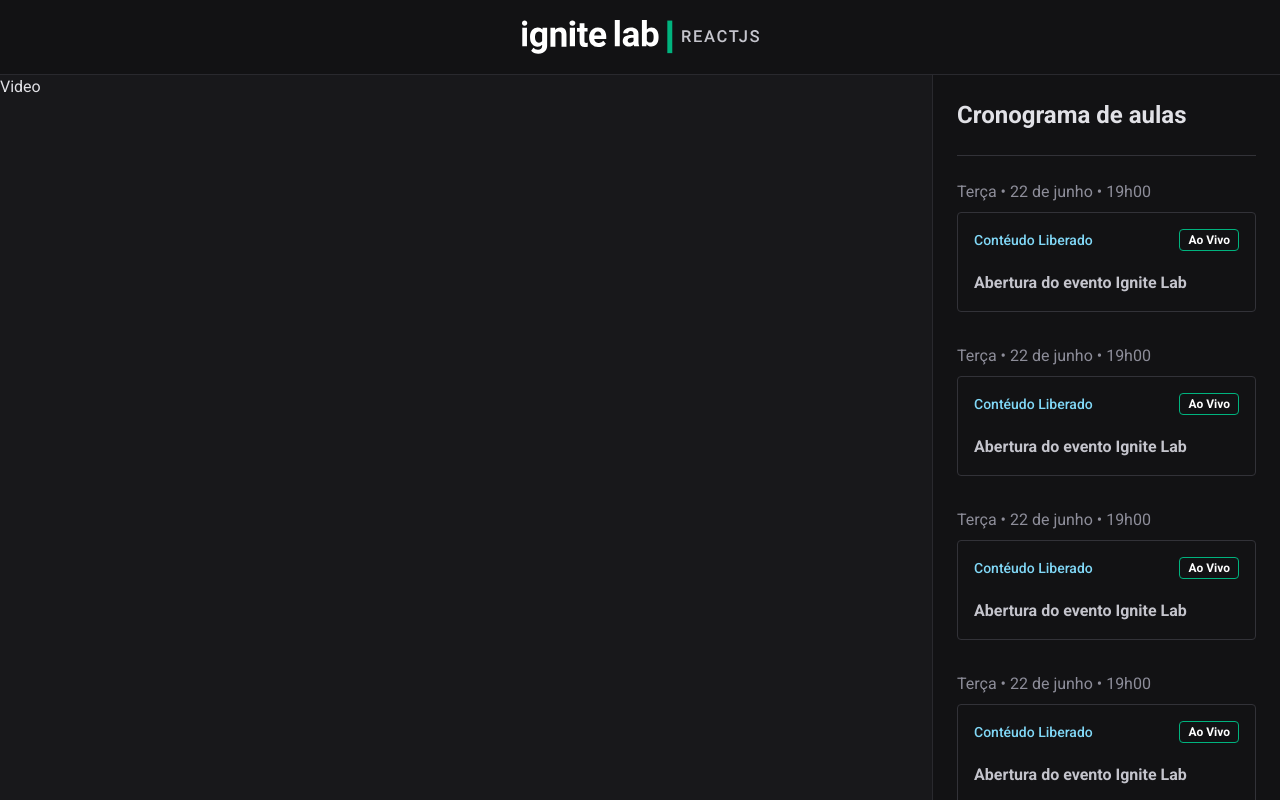
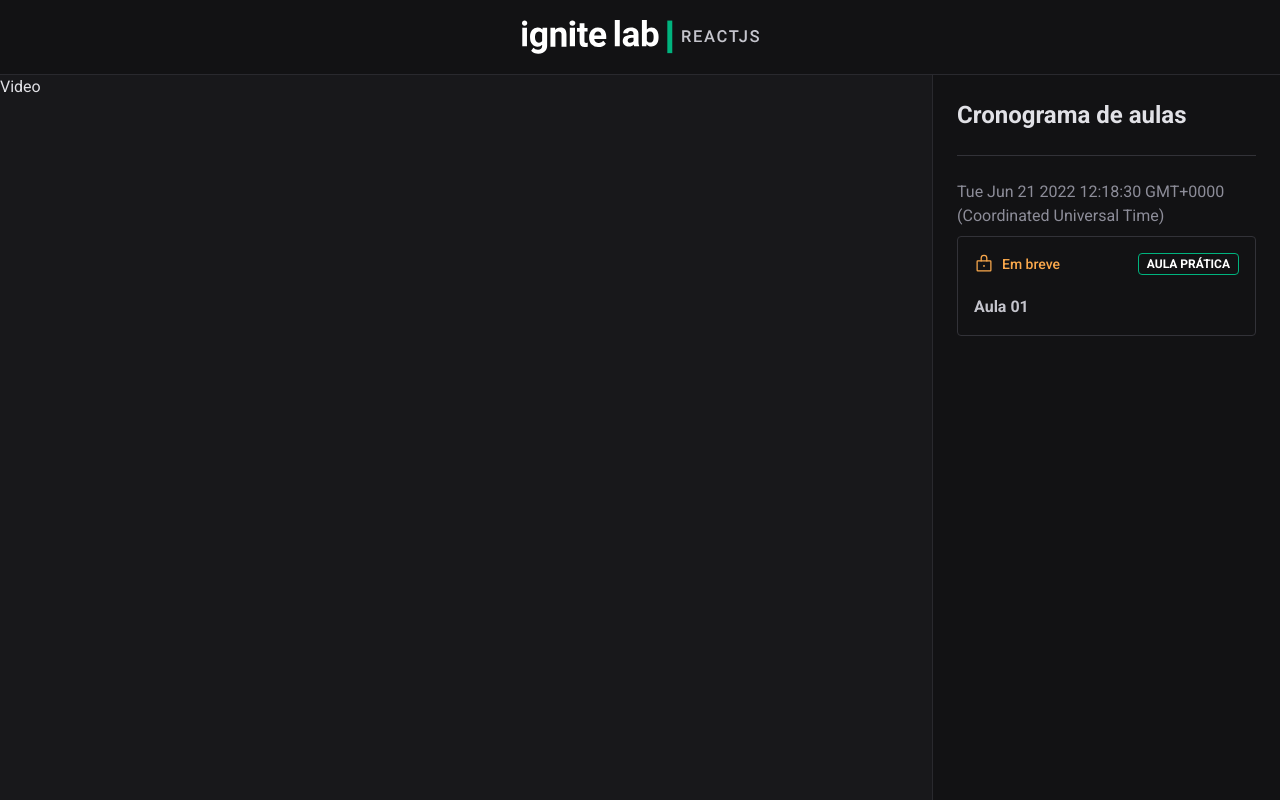
Before and after one commit to PauloMarquess/Ignite-Lab, a React (Vite) app: page / in a window 1280 px wide. Shown: the top 800 px of the page. Built offline with nearby package versions, Linux system fonts and the light colour scheme.

Commit message:
feat: criado e estruturado o components lessons fazendo as devidas operações ternárias

```diff
--- a/src/components/Lesson.tsx
+++ b/src/components/Lesson.tsx
@@ -1,19 +1,35 @@
-const Lesson = () => {
+import { CheckCircle, Lock } from "phosphor-react";
+
+interface LessonProps {
+  title: string;
+  slug: string;
+  availableAt: Date;
+  type: "live" | "class";
+}
+
+const Lesson = (props: LessonProps) => {
+  const isLessonAvailable = false;
   return (
     <a href="#">
-      <span className="text-gray-300">Terça • 22 de junho • 19h00</span>
+      <span className="text-gray-300">{props.availableAt.toString()}</span>
       <div className=" rounded border border-gray-500 p-4 mt-2">
         <header className="flex items-center justify-between">
-          <span className="text-sm text-blue-500 font-medium">
-            Contéudo Liberado
-          </span>
+          {isLessonAvailable ? (
+            <span className="text-sm text-blue-500 font-medium flex items-center gap-2">
+              <CheckCircle size={20} />
+              Contéudo Liberado
+            </span>
+          ) : (
+            <span className="text-sm text-orange-500 font-medium flex items-center gap-2">
+              <Lock size={20} />
+              Em breve
+            </span>
+          )}
           <span className="text-xs rounded py-[2px] px-2 text-white border border-green-300 font-bold">
-            Ao Vivo
+            {props.type === "live" ? "AO VIVO" : "AULA PRÁTICA"}
           </span>
         </header>
-        <strong className="text-gray-200 mt-5 block">
-          Abertura do evento Ignite Lab
-        </strong>
+        <strong className="text-gray-200 mt-5 block">{props.title}</strong>
       </div>
     </a>
   );
--- a/src/components/SideBar.tsx
+++ b/src/components/SideBar.tsx
@@ -7,12 +7,12 @@ const SideBar = () => {
         Cronograma de aulas
       </span>
       <div className=" flex flex-col gap-8">
-        <Lesson />
-        <Lesson />
-        <Lesson />
-        <Lesson />
-        <Lesson />
-        <Lesson />
+        <Lesson
+          title="Aula 01"
+          slug="aula-01"
+          availableAt={new Date()}
+          type="class"
+        />
       </div>
     </aside>
   );
```
